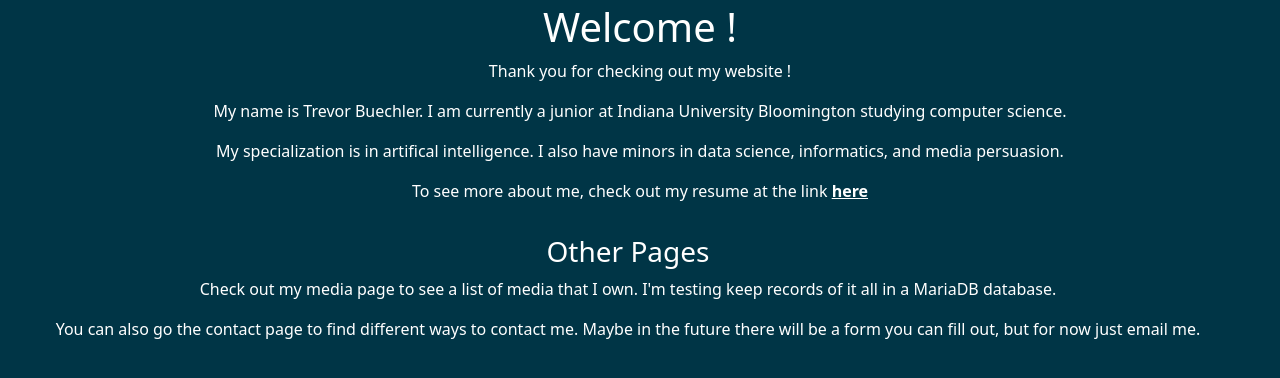
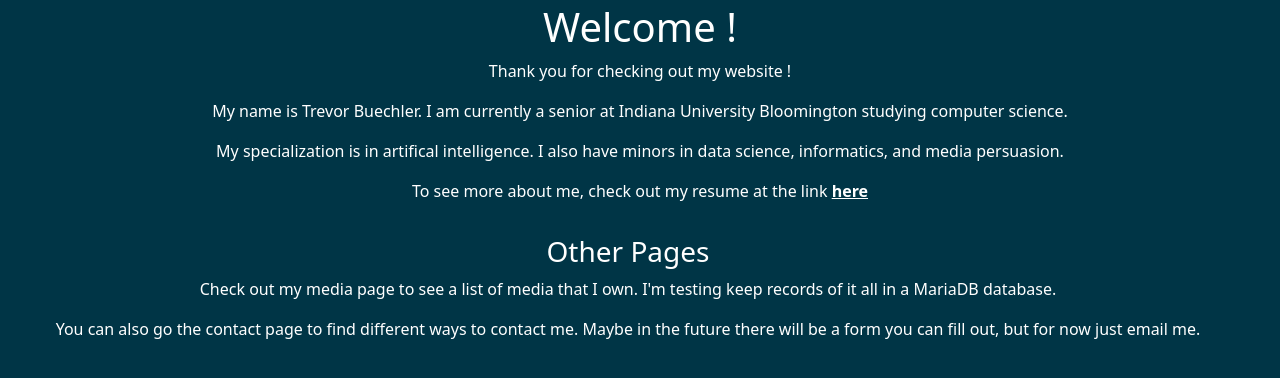
Before and after one commit to wonderrxjr/WebsiteProject, a Flask app: page / in a window 1280 px wide. Shown: the part 43-421 px from the top of the page. Run offline with Flask 3, Linux system fonts and the light colour scheme.

Commit message:
Changing my class :,)

```diff
--- a/templates/index.html
+++ b/templates/index.html
@@ -39,7 +39,7 @@
         </div>
         <div class="row">
             <div class="col-12 text-center">
-                <p>My name is Trevor Buechler. I am currently a junior at Indiana University Bloomington studying computer science.</p>
+                <p>My name is Trevor Buechler. I am currently a senior at Indiana University Bloomington studying computer science.</p>
                 <p>My specialization is in artifical intelligence. I also have minors in data science, informatics, and media persuasion.</p>
                 <p>To see more about me, check out my resume at the link <a href="https://drive.google.com/file/d/1p9SdetmSVCb9a_e2HcEAJJCxBZcJcbB2/view?usp=sharing", target="_blank">here</a></p>
         </div>
```
